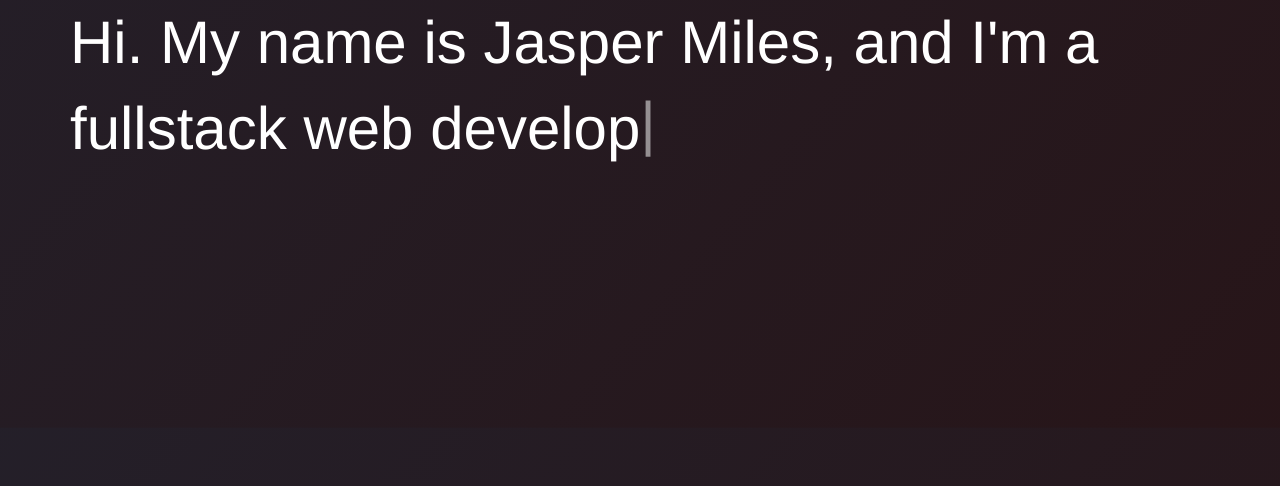
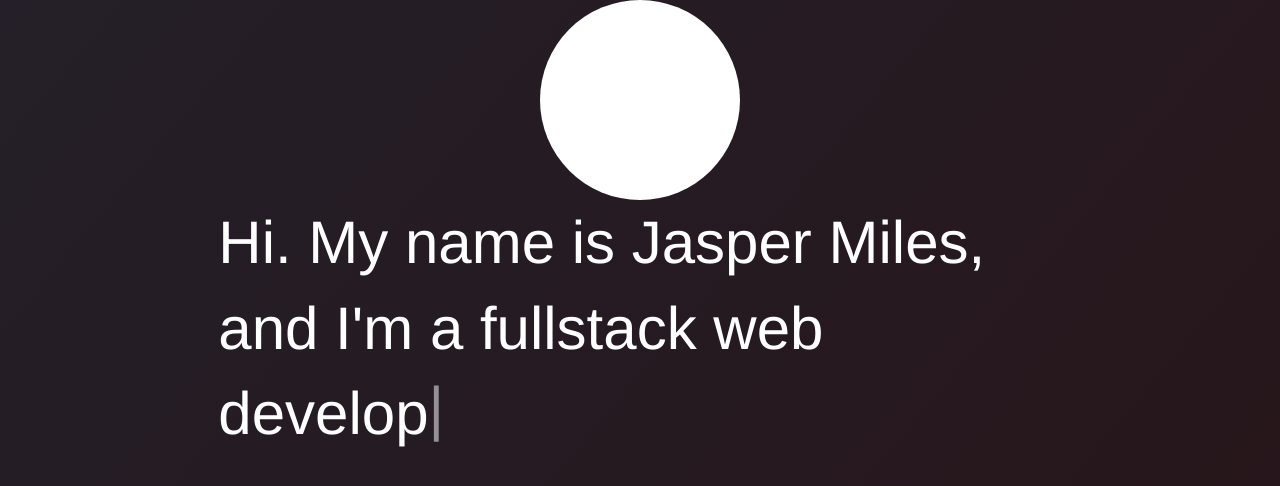
Before and after one commit to Tehmo3/Tehmo3.github.io, a plain HTML site: page index.html in a window 1280 px wide. Drawn offline with Linux system fonts and the light colour scheme.

Commit message:
centering image circle

```diff
--- a/css/index_style.css
+++ b/css/index_style.css
@@ -11,8 +11,15 @@ body {
 body .container {
     color: white;
     font-size: 60px;
+    animation: HiAnimation 3s;
 }
 
+.circle {
+    border-radius: 50%;
+    width: 200px;
+    height: 200px;
+    background-color: white;
+}
 
 @-webkit-keyframes backgroundGradient {
     0%{background-position:0% 50%}
@@ -20,11 +27,6 @@ body .container {
     100%{background-position:0% 50%}
 }
 @-moz-keyframes backgroundGradient {
-    0%{background-position:0% 50%}
-    50%{background-position:100% 50%}
-    100%{background-position:0% 50%}
-}
-@-o-keyframes backgroundGradient {
     0%{background-position:0% 50%}
     50%{background-position:100% 50%}
     100%{background-position:0% 50%}
@@ -58,3 +60,9 @@ body .container {
     50% { opacity:0; }
     100% { opacity:1; }
 }
+
+@keyframes HiAnimation {
+    0% { font-size: 30vw}
+    80% { font-size: 30vw}
+    100% { font-size: 5vw}
+}
--- a/index.html
+++ b/index.html
@@ -13,8 +13,13 @@
         <script src="js/index.js"></script>
     </head>
     <body>
-        <div class="container">
-            <span class="typeSpace"></span>
+        <div class="row">
+            <div class="col-md-8 col-md-offset-2"><div class="circle center-block"></div></div>
+        </div>
+        <div class="row">
+            <div class="container col-md-8 col-md-offset-2">
+                <span class="typeSpace"></span>
+            </div>
         </div>
     </body>
 </html>
```
